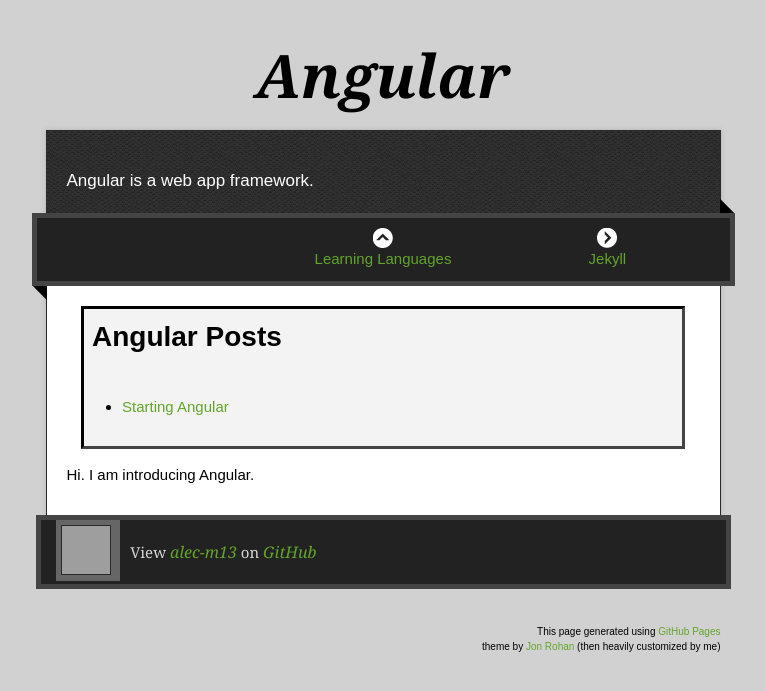
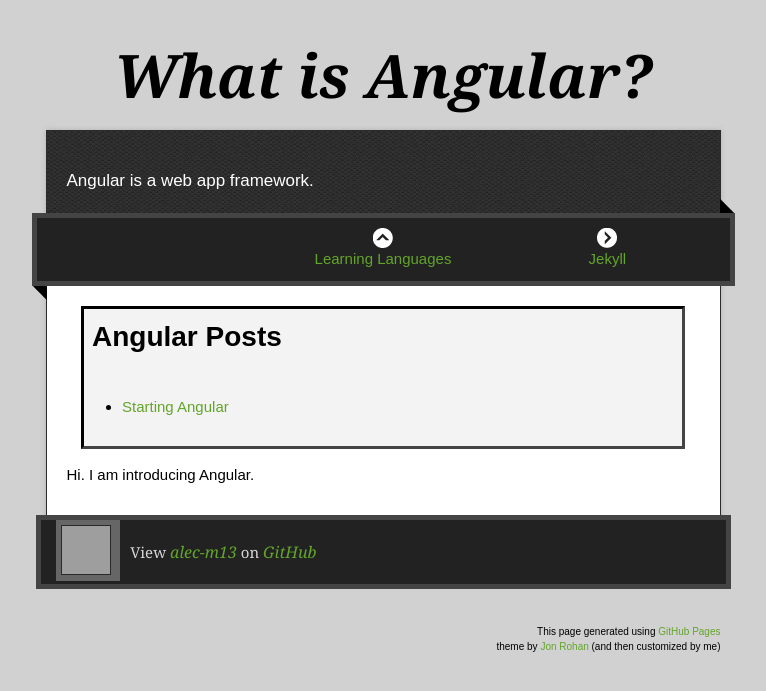
Before and after one commit to alec-m13/alec-m13.github.io, a Jekyll site: the page built from _homes/angular.md, in a window 1280 px wide. Shown: the top 691 px of the page, without its empty margins (257-1023 px from the left). Built offline with Jekyll 4.4.1, drawn with Linux system fonts in a browser that asks for light colours; grey boxes are pictures that could not be loaded.

Commit message:
title and credits

```diff
--- a/_layouts/default.html
+++ b/_layouts/default.html
@@ -8,7 +8,9 @@
 {% endif %}
 
 {% capture title %}
-  {% if page.title %}
+  {% if page.defines %}
+    What is {{ page.title | default: page.defines }}?
+  {% elsif page.title %}
     {{ page.title }}
   {% elsif category %}
     Learning {{ category.title }}
@@ -76,7 +78,7 @@
 
       </div>
       <div class="creds">
-        <small>This page generated using <a href="https://pages.github.com/">GitHub Pages</a><br>theme by <a href="https://twitter.com/jonrohan/">Jon Rohan</a> (then heavily customized by me)</small>
+        <small>This page generated using <a href="https://pages.github.com/">GitHub Pages</a><br>theme by <a href="https://twitter.com/jonrohan/">Jon Rohan</a> (and then customized by me)</small>
       </div>
     </footer>
   </div>
```
Also changed, not shown: _homes/jekyll.md (+1 -1 lines).
